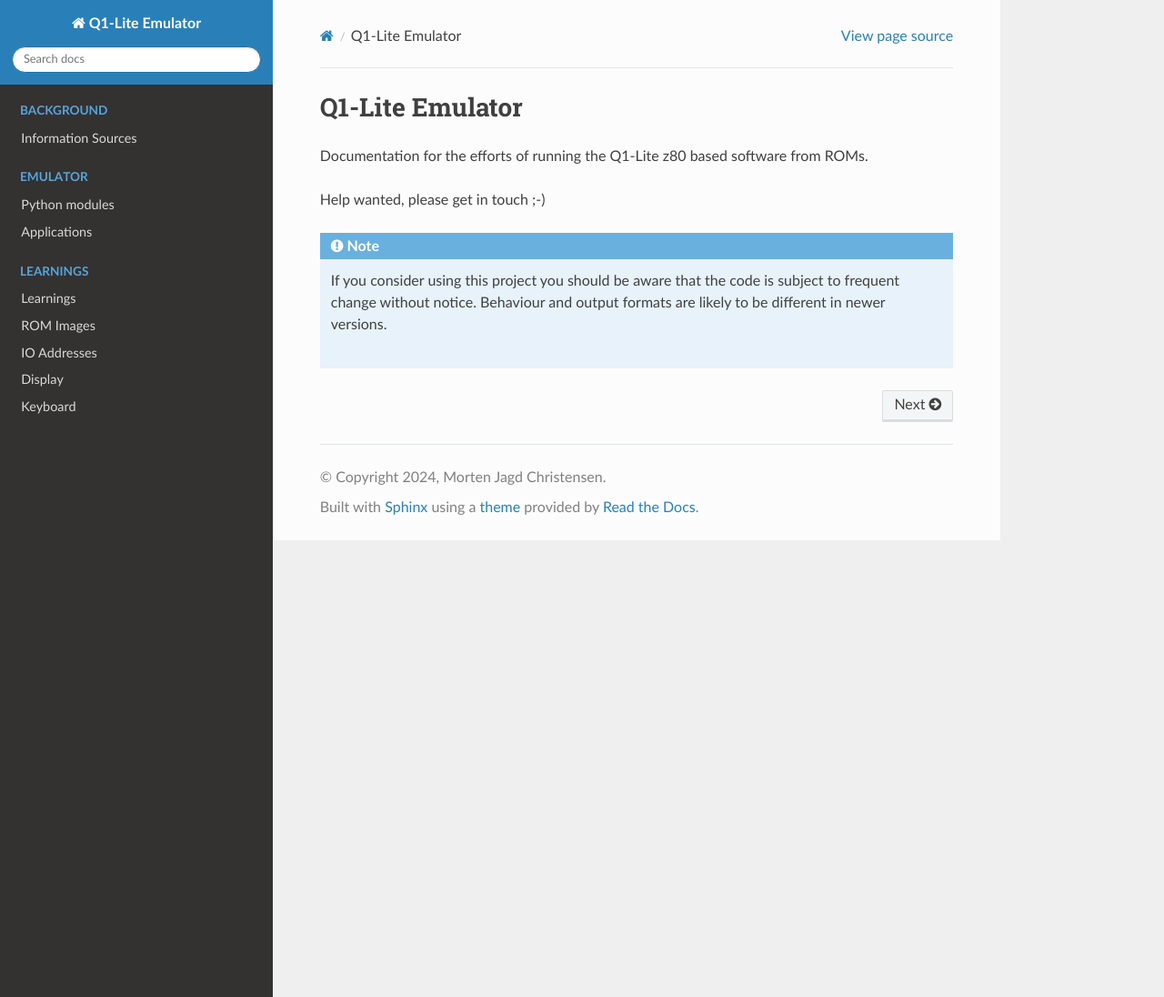
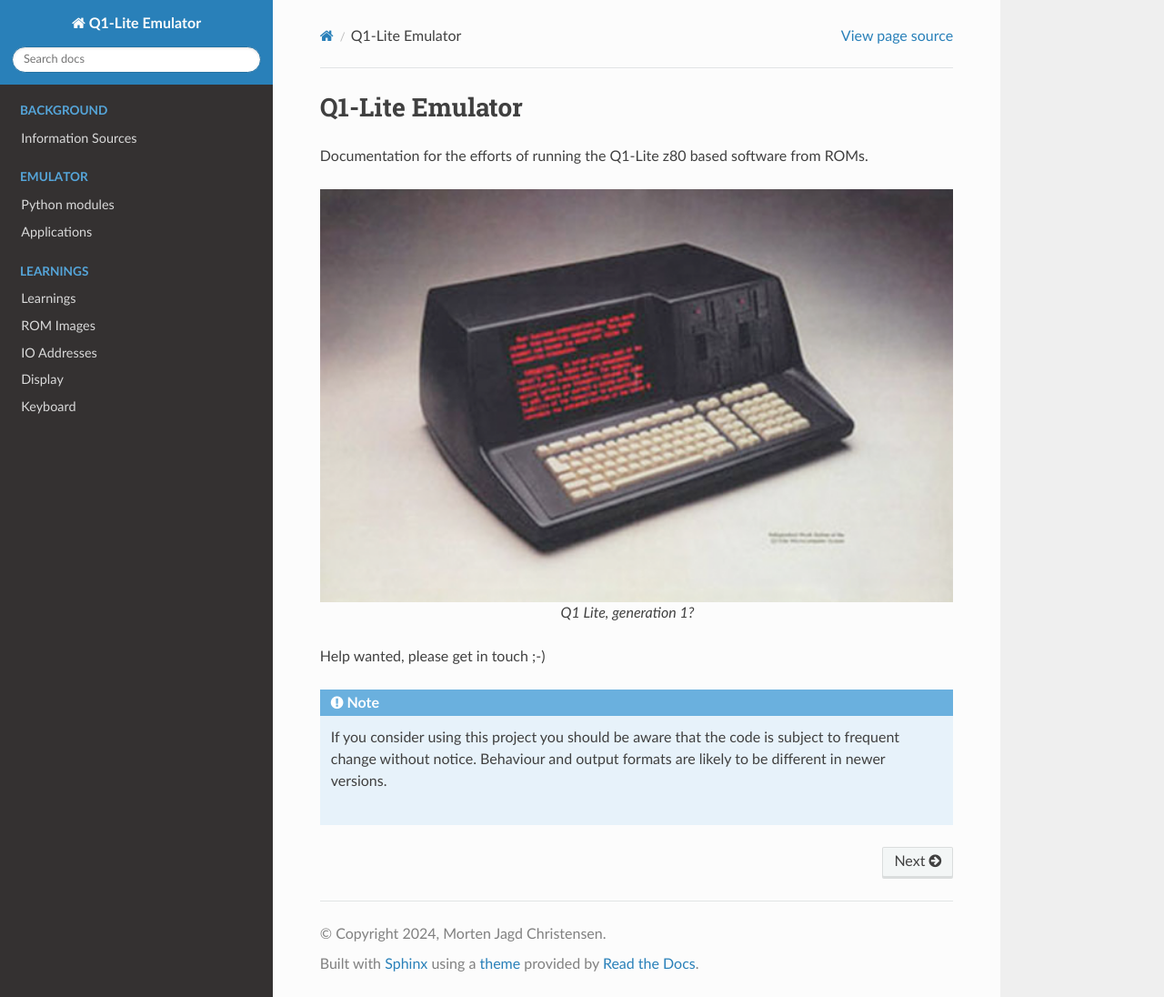
Before and after one commit to mortenjc/Q1, a Sphinx documentation site: the page built from docs/source/index.rst, in a window 1280 px wide and 1096 px high. Shown: the whole window at 91% size. Built offline with Sphinx 7.4.7 and the Read the Docs theme 2.0.0, drawn with Linux system fonts in a browser that asks for light colours; pages that are not in the unit, such as notebooks, are missing from menus.

Commit message:
docs, cleanup, add image

```diff
--- a/docs/source/index.rst
+++ b/docs/source/index.rst
@@ -4,6 +4,13 @@
 
 Documentation for the efforts of running the Q1-Lite z80 based
 software from ROMs.
+
+.. figure:: images/Q1lite.png
+  :width: 800
+  :align: center
+
+  Q1 Lite, generation 1?
+
 
 Help wanted, please get in touch ;-)
 
```
Also changed, not shown: docs/source/images/Q1lite.png (added), docs/source/images/efu_arch.png (deleted), docs/source/images/qtefu.png (deleted), docs/source/images/rm_efu_conn.png (deleted).
